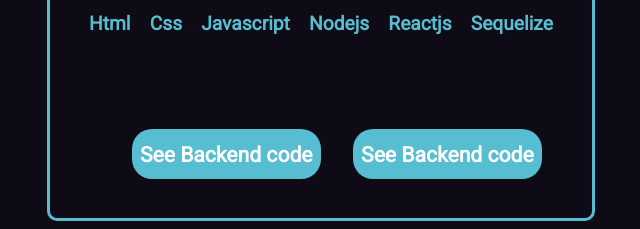
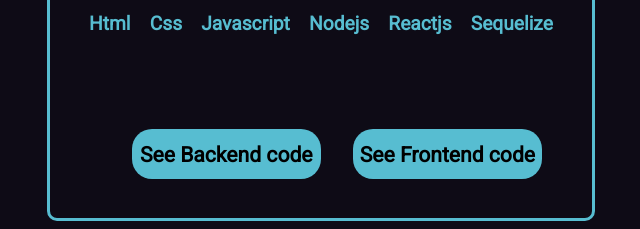
Before and after one commit to GustavoMen/Portfolio, a React (Vite) app: page / in a window 1280 px wide. Shown: the part 3220-3449 px from the top of the page, without its empty margins (319-959 px from the left). Built offline with nearby package versions, Linux system fonts and the light colour scheme.

Commit message:
Config btn

```diff
--- a/src/components/Tabs/Tabs.css
+++ b/src/components/Tabs/Tabs.css
@@ -15,7 +15,7 @@
     margin-top: 6em;
     border-radius: 8px;
     background-color: #57bdd1;
-    color: #fff;
+    color: #000000;
     border: none;
     max-width: 200px;
     min-height: 2.5rem;
@@ -128,7 +128,7 @@
     height: 50px;
     border-radius: 20px;
     background-color: #57bdd1;
-    color: #fff;
+    color: #000000;
     border: none;
     cursor: pointer;
     font-size: 1.1em;
@@ -139,6 +139,7 @@
 .btnSection button:hover {
     background-color: #0E0B16;
     border: 2px solid #57bdd1;
+    color: #fff;
 }
 
 @media (max-width:350px) {
--- a/src/components/Tabs/Tabs.tsx
+++ b/src/components/Tabs/Tabs.tsx
@@ -78,7 +78,7 @@
                             <button>See Backend code</button>
                         </a>
                         <a target='_blank' href='https://github.com/GustavoMen/Get-a-pet-FRONTEND-'>
-                            <button>See Backend code</button>
+                            <button>See Frontend code</button>
                         </a>
                     </div>
                 </section>
@@ -214,7 +214,7 @@
                             <button>See Backend code</button>
                         </a>
                         <a target='_blank' href='https://github.com/GustavoMen/Get-a-pet-FRONTEND-'>
-                            <button>See Backend code</button>
+                            <button>See Frontend code</button>
                         </a>
                     </div>
                 </section>
@@ -281,7 +281,7 @@
                             <button>See Backend code</button>
                         </a>
                         <a target='_blank' href='https://github.com/GustavoMen/Get-a-pet-FRONTEND-'>
-                            <button>See Backend code</button>
+                            <button>See Frontend code</button>
                         </a>
                     </div>
                 </section>
```
